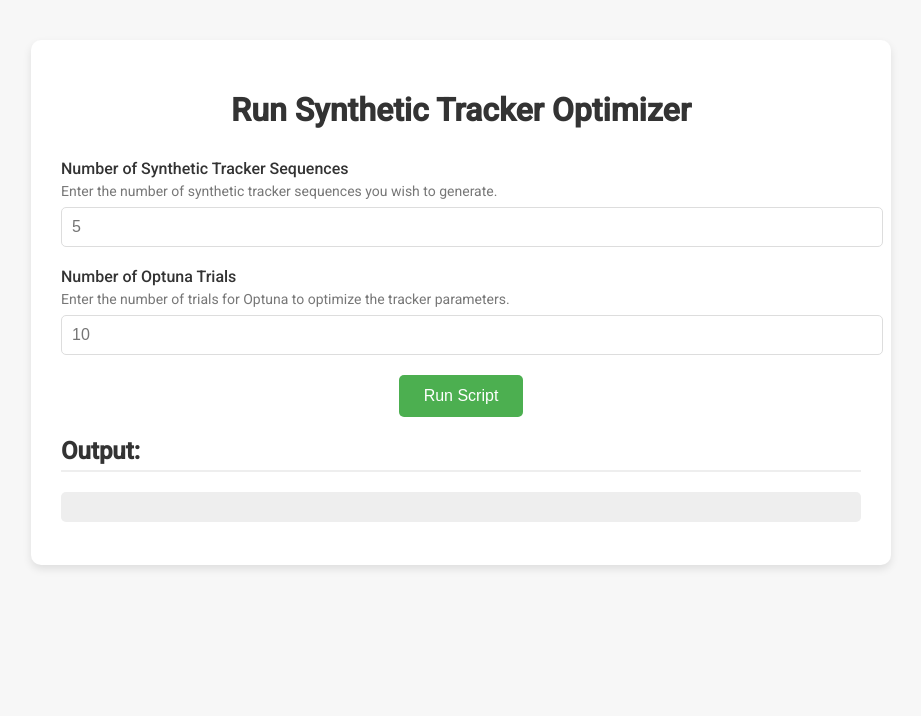
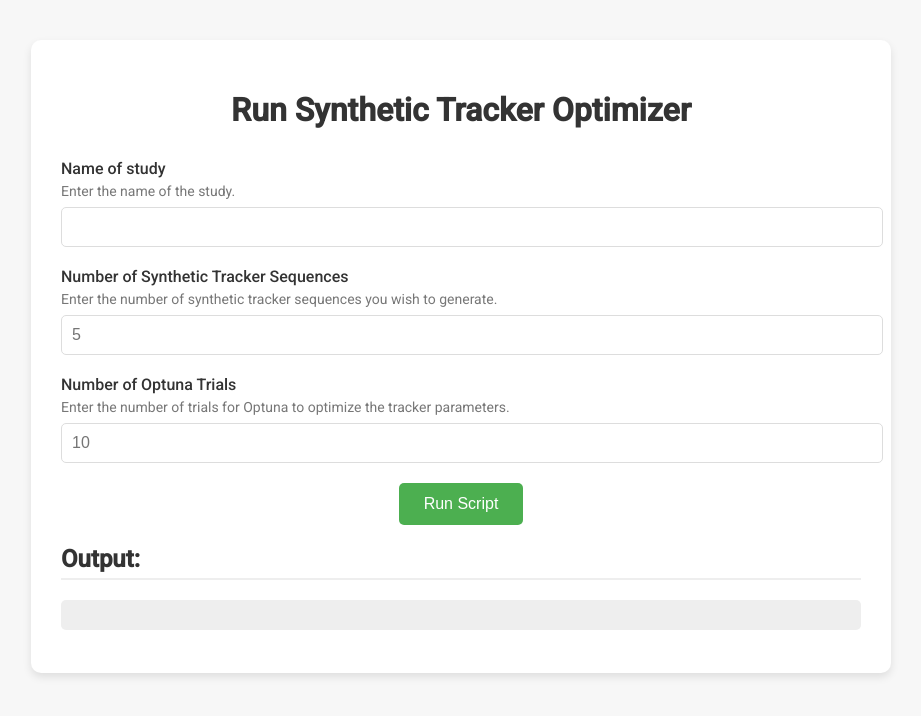
Before and after one commit to egasol/TrackTuner, a Flask app: page / in a window 1280 px wide. Shown: the top 716 px of the page, without its empty margins (179-1100 px from the left). Run offline with Flask 3, Linux system fonts and the light colour scheme.

Commit message:
Add root directory for study

```diff
--- a/interface/scheduler.py
+++ b/interface/scheduler.py
@@ -17,17 +17,19 @@
 
 @app.route("/stream")
 def stream():
+    root_name = request.args.get("root_name", "")
     n_files = request.args.get("n_files", "5")
     trials = request.args.get("trials", "10")
 
     def generate():
-        # print(Path(__file__).parent)
         script_path = Path(__file__).resolve().parent / "../main.py"
 
         process = subprocess.Popen(
             [
                 "python",
                 script_path,
+                "--root-name",
+                root_name,
                 "--sequences",
                 n_files,
                 "--trials",
--- a/interface/static/listener.js
+++ b/interface/static/listener.js
@@ -4,10 +4,11 @@
   document.getElementById('output').textContent = "";
   document.getElementById('error').textContent = "";
 
+  const rootName = document.getElementById('root_name').value;
   const nFiles = document.getElementById('n_files').value;
   const trials = document.getElementById('trials').value;
 
-  const streamUrl = `/stream?n_files=${encodeURIComponent(nFiles)}&trials=${encodeURIComponent(trials)}`;
+  const streamUrl = `/stream?root_name=${encodeURIComponent(rootName)}&n_files=${encodeURIComponent(nFiles)}&trials=${encodeURIComponent(trials)}`;
 
   const evtSource = new EventSource(streamUrl);
 
--- a/interface/static/styles.css
+++ b/interface/static/styles.css
@@ -38,7 +38,7 @@
 	margin-bottom: 8px;
   }
 
-  input[type="number"] {
+  input {
 	width: 100%;
 	padding: 10px;
 	margin-bottom: 20px;
--- a/interface/templates/index.html
+++ b/interface/templates/index.html
@@ -11,6 +11,14 @@
   <div class="container">
     <h1>Run Synthetic Tracker Optimizer</h1>
     <form id="runForm">
+      <div>
+        <label for="root_name">Name of study</label>
+        <div class="description">
+          Enter the name of the study.
+        </div>
+        <input type="text" name="root_name" id="root_name" placeholder="" required>
+      </div>
+
       <div>
         <label for="n_files">Number of Synthetic Tracker Sequences</label>
         <div class="description">
```
Also changed, not shown: main.py (+16 -5 lines).
